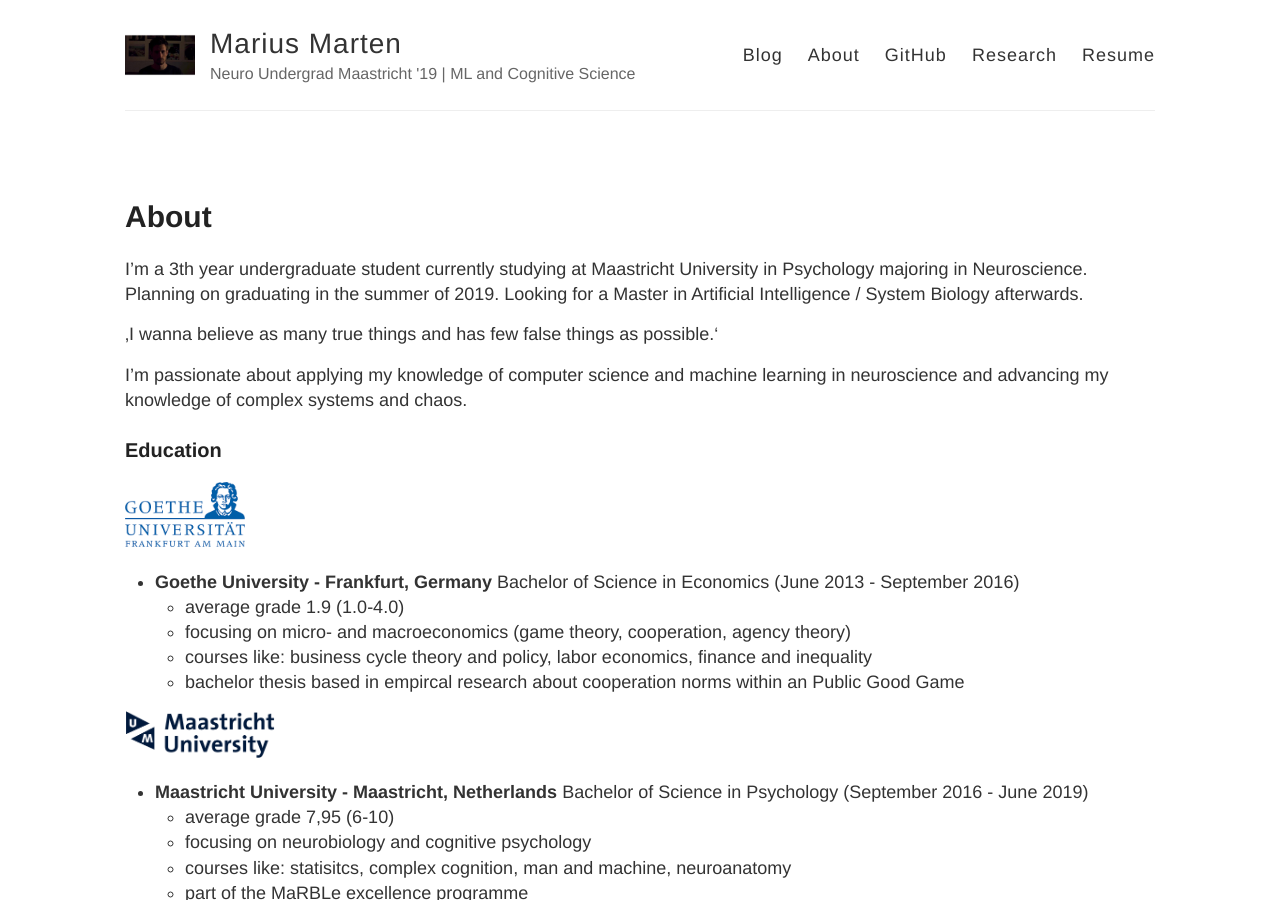
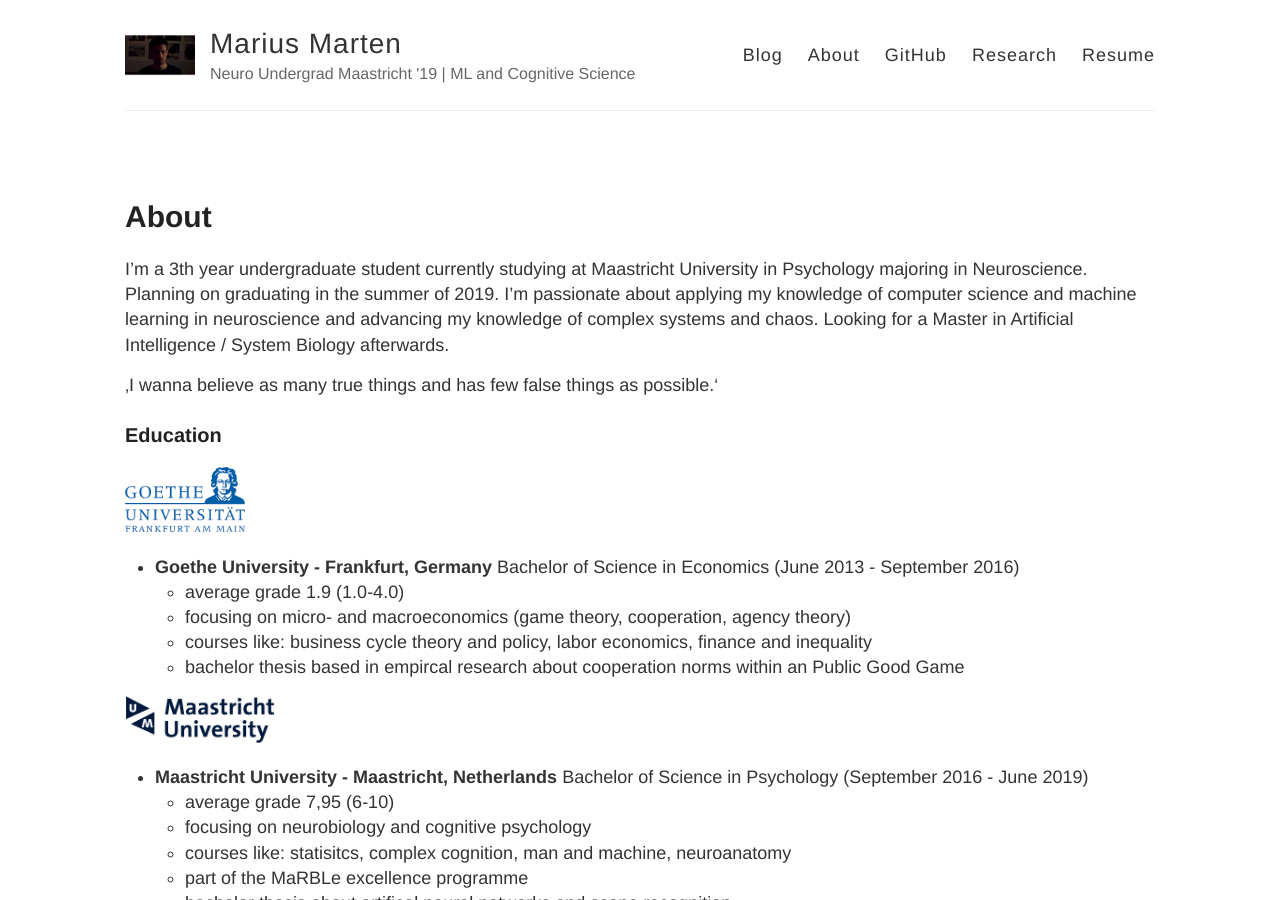
Before and after one commit to Mariusmarten/mariusmarten.github.io, a Jekyll site: the page built from about.md, in a window 1280 px wide and 900 px high. Built offline with Jekyll 4.4.1, drawn with Linux system fonts in a browser that asks for light colours.

```diff
--- a/about.md
+++ b/about.md
@@ -4,11 +4,9 @@ title: About
 permalink: /about/
 ---
 
-I'm a 3th year undergraduate student currently studying at Maastricht University in Psychology majoring in Neuroscience. Planning on graduating in the summer of 2019. Looking for a Master in Artificial Intelligence / System Biology afterwards.
+I'm a 3th year undergraduate student currently studying at Maastricht University in Psychology majoring in Neuroscience. Planning on graduating in the summer of 2019. I'm passionate about applying my knowledge of computer science and machine learning in neuroscience and advancing my knowledge of complex systems and chaos. Looking for a Master in Artificial Intelligence / System Biology afterwards.
 
 ‚I wanna believe as many true things and has few false things as possible.‘
-
-I'm passionate about applying my knowledge of computer science and machine learning in neuroscience and advancing my knowledge of complex systems and chaos.
 
 ### Education
 
```
